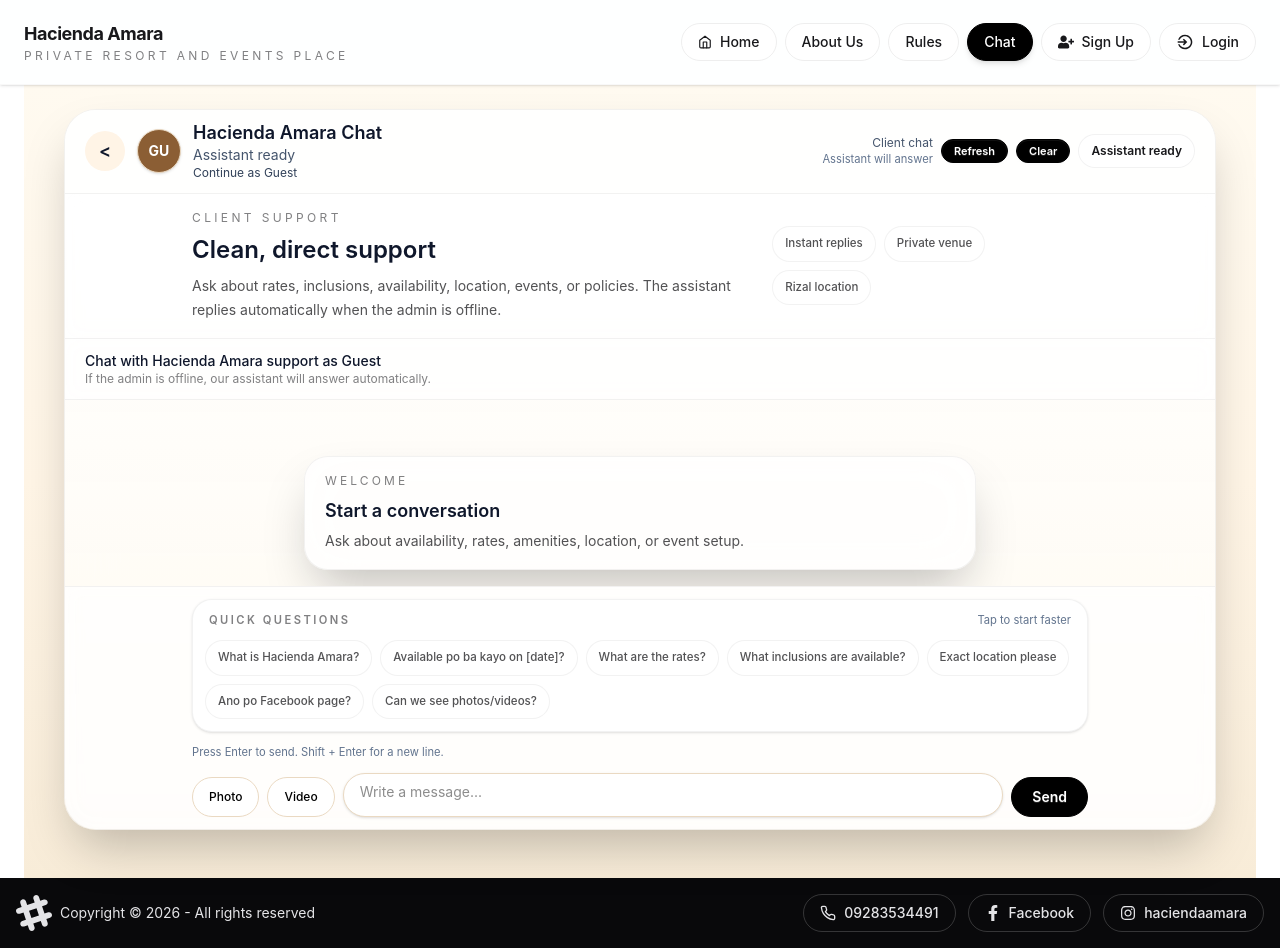
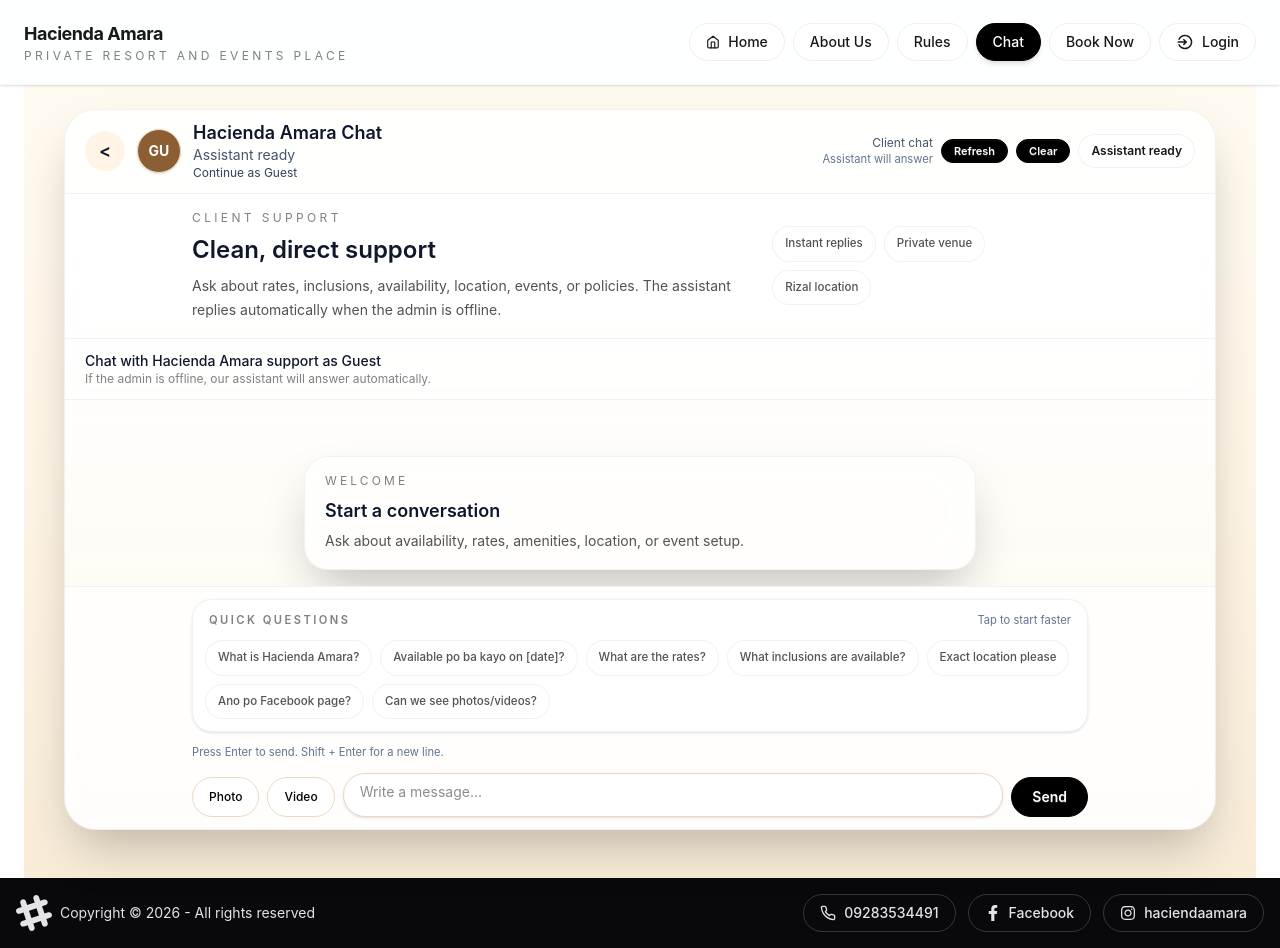
Before and after one commit to NexusLegends4/hacienda-amara-private, a React (Vite) app: page /chat in a window 1280 px wide. Built offline with nearby package versions, Linux system fonts and the light colour scheme.

Commit message:
Remove SignUpIcon and update navigation links

```diff
--- a/src/components/NavBar.jsx
+++ b/src/components/NavBar.jsx
@@ -1,6 +1,5 @@
 import React, { useCallback, useContext, useEffect, useState } from "react";
 import { NavLink } from "react-router-dom";
-import SignUpIcon from "./icons/SignUpIcon";
 import { SessionContext } from "../contexts/SessionContext";
 import { supabase } from "../utils/supabase";
 import LoginIcon from "./icons/LoginIcon";
@@ -155,9 +154,7 @@ const NavBar = () => {
 
 						{!session && (
 							<>
-								<NavLink to="/sign-up" className={navLinkClass}>
-									<SignUpIcon className="text-base" /> Sign Up
-								</NavLink>
+								<NavLink to="/rooms" className={navLinkClass}>Book Now</NavLink>
 								<NavLink to="/log-in" className={navLinkClass}>
 									<LoginIcon className="text-lg" /> Login
 								</NavLink>
@@ -181,6 +178,10 @@ const NavBar = () => {
 								<NavLink to="/booking-qr" className={navLinkClass}>Booking QR</NavLink>
 								<NavLink to="/admin-notifications" className={navLinkClass}>Notifications</NavLink>
 							</>
+						)}
+
+						{profile?.role === "staff" && (
+							<NavLink to="/manage-reservations" className={navLinkClass}>Reservations</NavLink>
 						)}
 
 						{profile && profile.role !== "admin" && (
@@ -291,9 +292,7 @@ const NavBar = () => {
 							{!session && (
 								<>
 									<div className="border-t border-base-200 my-2" />
-									<NavLink to="/sign-up" className={mobileLinkClass} onClick={closeMobile}>
-										<SignUpIcon /> Sign Up
-									</NavLink>
+									<NavLink to="/rooms" className={mobileLinkClass} onClick={closeMobile}>Book Now</NavLink>
 									<NavLink to="/log-in" className={mobileLinkClass} onClick={closeMobile}>
 										<LoginIcon /> Login
 									</NavLink>
@@ -312,6 +311,13 @@ const NavBar = () => {
 									<NavLink to="/admin-reservations" className={mobileLinkClass} onClick={closeMobile}>Calendar</NavLink>
 									<NavLink to="/booking-qr" className={mobileLinkClass} onClick={closeMobile}>Booking QR</NavLink>
 									<NavLink to="/admin-notifications" className={mobileLinkClass} onClick={closeMobile}>Notifications</NavLink>
+								</>
+							)}
+
+							{profile?.role === "staff" && (
+								<>
+									<div className="border-t border-base-200 my-2" />
+									<NavLink to="/manage-reservations" className={mobileLinkClass} onClick={closeMobile}>Reservations</NavLink>
 								</>
 							)}
 
```
